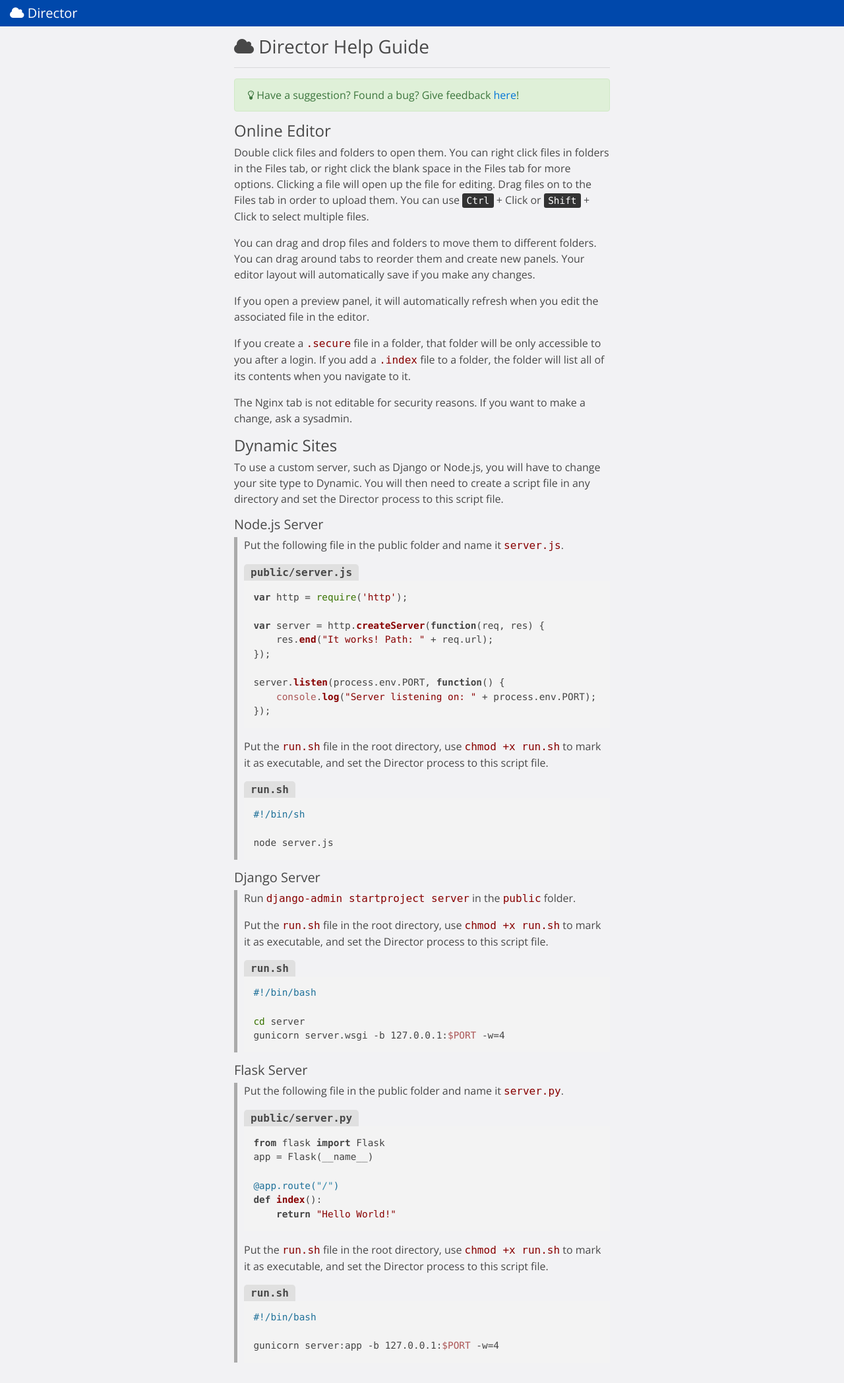
After one commit to tjcsl/director, a Django app: template web3/templates/guide_wrapper.html in a window 1280 px wide. The commit adds this page. Shown: the whole page at 66% size. Run offline with Django 3.2, Linux system fonts and the light colour scheme; the template is opened without the code that fills it, so the values that code supplies are empty; some libraries are stand-ins or nearby versions.

Commit message:
make guide a seperate page

```diff
--- a/web3/apps/authentication/views.py
+++ b/web3/apps/authentication/views.py
@@ -30,7 +30,11 @@ def index_view(request):
 
 
 def about_view(request):
-    return render(request, "about.html", {})
+    return render(request, "about.html")
+
+
+def guide_view(request):
+    return render(request, "guide_wrapper.html")
 
 
 def login_view(request):
--- /dev/null
+++ b/web3/static/css/guide.css
@@ -0,0 +1,13 @@
+.guide .step {
+    border-left: 5px solid #aaa;
+    padding-left: 10px;
+}
+.guide .path {
+    color: #880000;
+}
+.guide .file {
+    padding: 3px 10px;
+    background-color: #E0E0E0;
+    border-radius: 5px 5px 0 0;
+    font-family: monospace;
+}
--- /dev/null
+++ b/web3/templates/guide.html
@@ -0,0 +1,56 @@
+<h3><i class="fa fa-cloud"></i> Director Help Guide</h3>
+<hr />
+<div class="alert alert-success"><i class="fa fa-lightbulb-o"></i> Have a suggestion? Found a bug? Give feedback <a target="_blank" href="{% url 'feedback' %}">here</a>!</div>
+<h4 name="editor">Online Editor</h4>
+<p>Double click files and folders to open them. You can right click files in folders in the Files tab, or right click the blank space in the Files tab for more options. Clicking a file will open up the file for editing. Drag files on to the Files tab in order to upload them. You can use <kbd>Ctrl</kbd> + Click or <kbd>Shift</kbd> + Click to select multiple files.</p>
+<p>You can drag and drop files and folders to move them to different folders. You can drag around tabs to reorder them and create new panels. Your editor layout will automatically save if you make any changes.</p>
+<p>If you open a preview panel, it will automatically refresh when you edit the associated file in the editor.</p>
+<p>If you create a <span class="path">.secure</span> file in a folder, that folder will be only accessible to you after a login. If you add a <span class="path">.index</span> file to a folder, the folder will list all of its contents when you navigate to it.</p>
+<p>The Nginx tab is not editable for security reasons. If you want to make a change, ask a sysadmin.</p>
+<h4>Dynamic Sites</h4>
+<p>To use a custom server, such as Django or Node.js, you will have to change your site type to Dynamic{% if site %} (it is currently <b>{{ site.get_category_display }}</b>){% endif %}. You will then need to create a script file in any directory and {% if site %}<a href="{% url 'edit_process' site.id %}">{% endif %}set the Director process to this script file{% if site %}</a>{% endif %}.</p>
+<h5>Node.js Server</h5>
+<div class="step">
+    <p>Put the following file in the public folder and name it <span class="path">server.js</span>.</p>
+    <b class="file"> public/server.js</b>
+    <pre><code class="javascript">var http = require('http');
+
+var server = http.createServer(function(req, res) {
+    res.end("It works! Path: " + req.url);
+});
+
+server.listen(process.env.PORT, function() {
+    console.log("Server listening on: " + process.env.PORT);
+});</code></pre>
+    <p>Put the <span class="path">run.sh</span> file in the root directory, use <span class="path">chmod +x run.sh</span> to mark it as executable, and set the Director process to this script file.</p>
+    <b class="file"> run.sh</b>
+    <pre><code class="bash">#!/bin/sh
+
+node server.js</code></pre>
+</div>
+<h5>Django Server</h5>
+<div class="step">
+    <p>Run <span class="path">django-admin startproject server</span> in the <span class="path">public</span> folder.</p>
+    <p>Put the <span class="path">run.sh</span> file in the root directory, use <span class="path">chmod +x run.sh</span> to mark it as executable, and set the Director process to this script file.</p>
+    <b class="file"> run.sh</b>
+    <pre><code class="bash">#!/bin/bash
+
+cd server
+gunicorn server.wsgi -b 127.0.0.1:$PORT -w=4</code></pre>
+</div>
+<h5>Flask Server</h5>
+<div class="step">
+    <p>Put the following file in the public folder and name it <span class="path">server.py</span>.</p>
+    <b class="file"> public/server.py</b>
+    <pre><code class="python">from flask import Flask
+app = Flask(__name__)
+
+@app.route("/")
+def index():
+    return "Hello World!"</code></pre>
+    <p>Put the <span class="path">run.sh</span> file in the root directory, use <span class="path">chmod +x run.sh</span> to mark it as executable, and set the Director process to this script file.</p>
+    <b class="file"> run.sh</b>
+    <pre><code class="bash">#!/bin/bash
+
+gunicorn server:app -b 127.0.0.1:$PORT -w=4</code></pre>
+</div>
--- /dev/null
+++ b/web3/templates/guide_wrapper.html
@@ -0,0 +1,22 @@
+{% extends "base.html" %}
+{% load staticfiles %}
+
+{% block mainclass %}narrow{% endblock %}
+
+{% block css %}
+    {{ block.super }}
+    <link rel="stylesheet" href="https://cdnjs.cloudflare.com/ajax/libs/highlight.js/9.10.0/styles/default.min.css" />
+    <link rel="stylesheet" type="text/css" href="{% static 'css/guide.css' %}" />
+{% endblock %}
+
+{% block js %}
+    {{ block.super }}
+    <script src="https://cdnjs.cloudflare.com/ajax/libs/highlight.js/9.10.0/highlight.min.js"></script>
+    <script>hljs.initHighlightingOnLoad();</script>
+{% endblock %}
+
+{% block main %}
+    <div class="guide">
+        {% include "guide.html" %}
+    </div>
+{% endblock %}
--- a/web3/urls.py
+++ b/web3/urls.py
@@ -27,6 +27,7 @@ urlpatterns = [
     url('', include('social.apps.django_app.urls', namespace='social')),
     url(r'^$', auth_views.index_view, name='index'),
     url('^about$', auth_views.about_view, name='about'),
+    url('^guide$', auth_views.guide_view, name='guide'),
     url(r'^login/$', auth_views.login_view, name='login'),
     url(r'^logout/$', auth_views.logout_view, name='logout'),
     url(r'^wsauth$', auth_views.node_auth_view, name='node_auth'),
```
Also changed, not shown: web3/static/css/site_editor.css (+0 -13 lines), web3/templates/sites/editor.html (+3 -59 lines).
